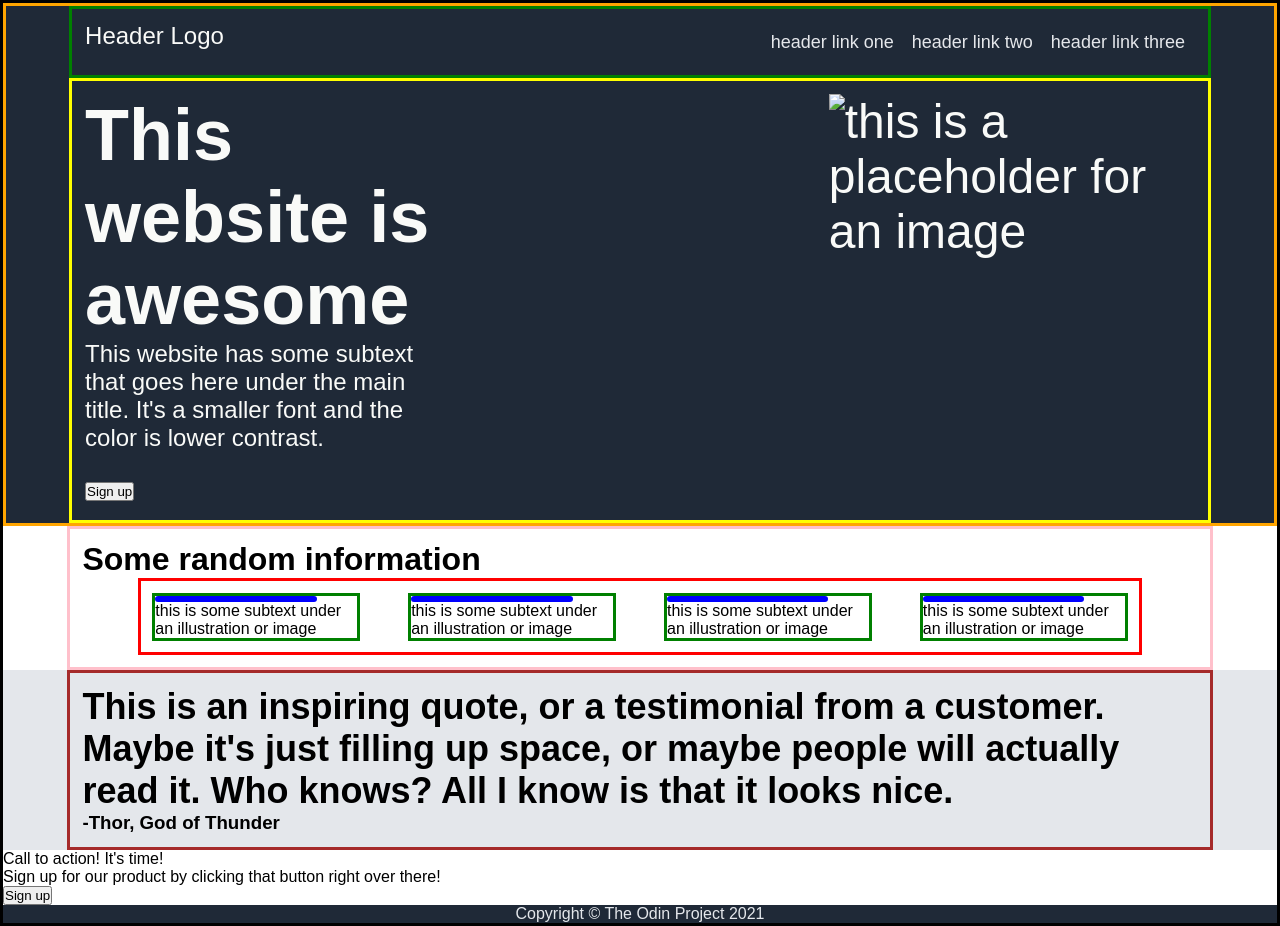
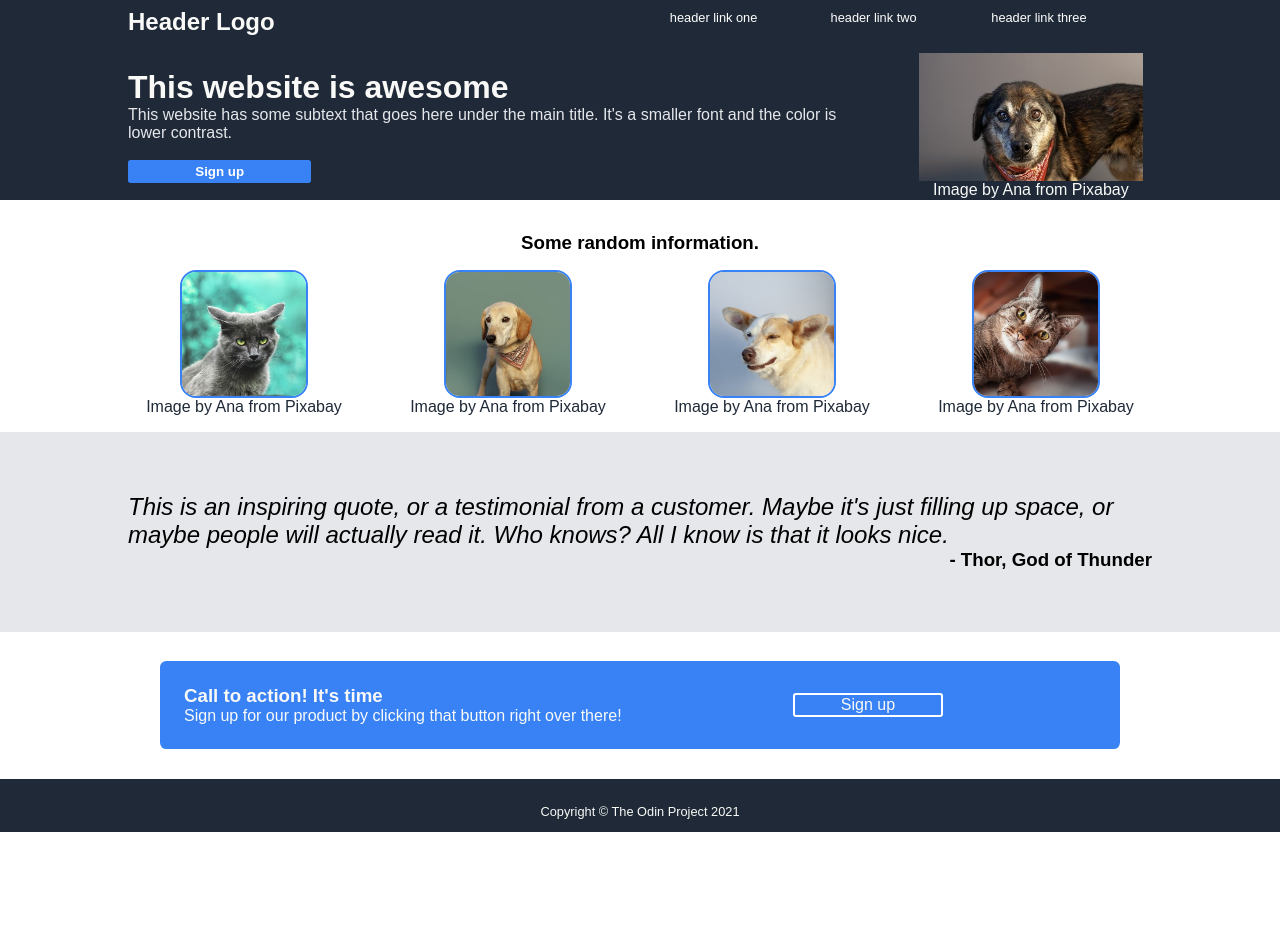
Before and after one commit to keethums7/Landing-Page, a plain HTML site: page index.html in a window 1280 px wide. After the commit the page ends 832 px from the top, so only its background shows below. Drawn offline with Linux system fonts and the light colour scheme.

Commit message:
Finished (for now)

```diff
--- a/index.html
+++ b/index.html
@@ -1,4 +1,3 @@
-<!DOCTYPE html>
 <html lang="en">
 
 <head>
@@ -9,64 +8,90 @@
 </head>
 
 <body>
-		<div class="body-container">
-			<div class="header">
-				<div class="header-container">
-					<div class="header-logo">Header Logo</div>
-					<ul>
-						<li><a href="#">header link one</a>
-						<li><a href="#">header link two</a>
-						<li><a href="#">header link three</a>
+    <div class="header" id="section">
+        <div class="header-text" id="container">
+            <h2>Header Logo</h2>
+            <ul class="header-links" id="container">
+                <li><a href="#">header link one</a></li>
+                <li><a href="#">header link two</a></li>
+                <li><a href="#">header link three</a></li>
             </ul>
         </div>
-				<div class="intro-container">
-					<div class="intro-signup-container">
-						<h2>This website is awesome</h2>
-						<p>This website has some subtext that goes here under the main title. It's a smaller
-							font and the color is lower contrast.</p>
-						<button>Sign up</button>
+        <div class="hero" id="container">
+            <div class="hero-text">
+                <h1>This website is awesome</h1>
+                <p>This website has some subtext that goes here under the main title. It's a smaller font and the color
+                    is lower contrast.</p>
+                <br>
+                <button id="awesome-signup">Sign up</button>
             </div>
-					<img src="blank" alt="this  is a placeholder for an image">
-				</div>
-			</div>
-			<div class="middle-container">
-				<h1>Some random information</h1>
-				<div class="blue-tile-array">
-					<div class="blue-tile-container">
-						<div class="blue-tile"></div>
-						<p>this is some subtext under an illustration or image</p>
-					</div>
-					<div class="blue-tile-container">
-						<div class="blue-tile"></div>
-						<p>this is some subtext under an illustration or image</p>
-					</div>
-					<div class="blue-tile-container">
-						<div class="blue-tile"></div>
-						<p>this is some subtext under an illustration or image</p>
-					</div>
-					<div class="blue-tile-container">
-						<div class="blue-tile"></div>
-						<p>this is some subtext under an illustration or image</p>
+            <div class="hero-img-container">
+                <img src="./pics/dog-8870625_640.jpg" alt="Image by Ana from Pixabay"></img>
+                <div class="hero-img-text">Image by <a
+                        href="https://pixabay.com/users/paula_olly-12804112/?utm_source=link-attribution&utm_medium=referral&utm_campaign=image&utm_content=7210553">Ana
+                    </a>from <a
+                        href="https://pixabay.com//?utm_source=link-attribution&utm_medium=referral&utm_campaign=image&utm_content=7210553">Pixabay</a>
                 </div>
             </div>
         </div>
-			<div class="lower-container">
-				<div class="quote-container">
-					<h2>This is an inspiring quote, or a testimonial from a customer. Maybe it's just filling up
-						space, or maybe people will actually read it. Who knows? All I know is that it looks
-						nice.</h2>
-					<h3>-Thor, God of Thunder</h3>
+    </div>
+    <div class="info" id="section">
+        <h3>Some random information.</h3>
+        <div class="tile-list" id="container">
+            <div class="tile" id="container">
+                <img class="square" alt='Image by Ana from Pixabay' src="./pics/cat-gray-outdoors.jpg"></img>
+                <div class="square-text">Image by <a
+                        href="https://pixabay.com/users/paula_olly-12804112/?utm_source=link-attribution&utm_medium=referral&utm_campaign=image&utm_content=7210553">Ana
+                    </a>from <a
+                        href="https://pixabay.com//?utm_source=link-attribution&utm_medium=referral&utm_campaign=image&utm_content=7210553">Pixabay</a>
                 </div>
             </div>
-			<div class="sign-up-container">
-				<p>Call to action! It's time!</p>
+            <div class="tile" id="container">
+                <img class="square" alt="Image by Ana from Pixabay"
+                    src="./pics/dog-animal-pet-canine-portrait-8870621.jpg"></img>
+                <div class="square-text">Image by <a
+                        href="https://pixabay.com/users/paula_olly-12804112/?utm_source=link-attribution&utm_medium=referral&utm_campaign=image&utm_content=8870621">Ana</a>
+                    from <a
+                        href="https://pixabay.com//?utm_source=link-attribution&utm_medium=referral&utm_campaign=image&utm_content=8870621">Pixabay</a>
+                </div>
+            </div>
+            <div class="tile" id="container">
+                <img class="square" alt="Image by Ana from Pixabay" src="/pics/dog-8870594_640.jpg"></img>
+                <div class="square-text">Image by <a
+                        href="https://pixabay.com/users/paula_olly-12804112/?utm_source=link-attribution&utm_medium=referral&utm_campaign=image&utm_content=8870594">Ana</a>
+                    from <a
+                        href="https://pixabay.com//?utm_source=link-attribution&utm_medium=referral&utm_campaign=image&utm_content=8870594">Pixabay</a>
+                </div>
+            </div>
+            <div class="tile" id="container">
+                <img class="square" alt="Image by Ana from Pixabay" src="/pics/cat-7173613_640.jpg"></img>
+                <div class="square-text">Image by <a
+                        href="https://pixabay.com/users/paula_olly-12804112/?utm_source=link-attribution&utm_medium=referral&utm_campaign=image&utm_content=7210553">Ana
+                    </a>from <a
+                        href="https://pixabay.com//?utm_source=link-attribution&utm_medium=referral&utm_campaign=image&utm_content=7210553">Pixabay</a>
+                </div>
+            </div>
+        </div>
+    </div>
+    <div class="quote" id="section">
+        <h2>This is an inspiring quote, or a testimonial from a customer. Maybe it's just filling up space, or maybe
+            people will actually read it. Who knows? All I know is that it looks nice.</h2>
+        <h3>- Thor, God of Thunder</h3>
+    </div>
+    <div class="bottom">
+        <div class="bottom-top" id="container">
+            <div class="action-text" id="container">
+                <h3>Call to action! It's time</h3>
                 <p>Sign up for our product by clicking that button right over there!</p>
+            </div>
+            <div class="action-button" id="container">
                 <button>Sign up</button>
             </div>
-
-			<div class=" footer">
-				Copyright © The Odin Project 2021
+        </div>
+        <div class="copyright" id="container">
+            <p>Copyright © The Odin Project 2021</p>
         </div>
     </div>
 </body>
+
 </html>
--- a/style.css
+++ b/style.css
@@ -1,154 +1,206 @@
 * {
-	box-sizing: border-box;
-	margin: 0px;
-	padding: 0px;
+    box-sizing: border-box;
+    font-family: Arial, Helvetica, sans-serif;
+    margin: 0px auto;
+    width: 100%;
 }
 
-html, body {
-	display: flex;
-	flex: auto;
-	flex-flow: column;
-	height: 100%;
-	width: 100%;
+/*
+#container {
+    border: 2px solid purple;
 }
+*/
 
-
-.body-container {
-	border: 3px solid black;
-	display: flex;
-	flex: auto;
-	flex-flow: column;
-	font-family: arial;
-}
-
-ul {
-	list-style-type: none;
-	display: flex;
-	flex: 1;
-	font-size: 18px;
-	gap: 1em;
-	justify-content: flex-end;
-	margin: 10px;
-}
-
-ul a {
-	color: #E5E7EB;
-	text-decoration: none;
+#section {
+    /*
+    border: 2px solid red;
+    */
+    display: flex;
+    height: 25%;
+    padding: 0 10% 0 10%;
 }
 
 .header {
-	background-color: #1F2937;
-	border: 3px solid orange;
-	color: #F9FAF8;
-	display: flex;
-	flex: 1;
-	flex-direction: column;
-	font-size: 24px;
+    background-color: #1F2937;
+    display: flex;
+    flex-flow: column;
+    gap: 1em;
 }
 
-.header-container {
-	border: 3px solid green;
-	display: flex;
-	flex: 1;
-	justify-content: flex-end;
-	margin-left: 5%;
-	margin-right: 5%;
-	padding: 1%;
+.header-text {
+    color: #F9FAF8;
+    display: flex;
+    padding-top: .5em;
 }
 
-.header-logo {
-	/* border: 3px solid white;
-	border-radius: .4em; */
+.header-links {
+    display: flex;
+    list-style-type: none;
 }
 
-.intro-container {
-	border: 3px solid yellow;
-	display: flex;
-	flex: 1;
-	font-size: 48px;
-	font-weight: extra-bold;
-	justify-content: space-between;
-	margin-left: 5%;
-	margin-right: 5%;
-	padding: 1%;
+.header-links a {
+    color: white;
+    font-size: .8em;
+    text-decoration: none;
 }
 
-.intro-signup-container {
-	width: 33%;
+.hero {
+    align-items: center;
+    display: flex;
+    flex: 1 2 auto;
+    gap: 3em;
 }
 
-.intro-container p {
-	font-size: 24px;
+.hero-text {
+    color: #F9FAF8;
+    font-weight: extra-bold;
 }
 
-.intro-container img {
-	width: 33%;
+.hero-text p {
+    color: #E5E7EB;
 }
 
-.middle-container {
-	border: 3px solid pink;
-	display: flex;
-	flex: 1;
-	flex-flow: column;
-	height: 24%;
-	margin-left: 5%;
-	margin-right: 5%;
-	padding: 1%;
+.hero-img-container {
+    display: flex;
+    flex: 1 1 auto;
+    flex-flow: column;
+    color: #f9faf8;
+    text-align: center;
+    justify-content: center;
+    width: 33%;
 }
 
-.blue-tile-array {
-	border: 3px solid red;
-	display: flex;
-	flex: 1;
-	gap: 3em;
-	justify-content: space-evenly;
-	margin-left: 5%;
-	margin-right: 5%;
-	padding: 1%;
-	height: 20%;
+.hero img {
+    flex: 1 1 auto;
+    object-fit: cover;
+    width: 14em;
+    height: 8em;
 }
 
-.blue-tile-container {
-	border: 3px solid green;
-	display: flex;
-	flex: 1;
-	flex-flow: column;
-	align-items: space-evenly;
-	text-wrap: wrap;
+.hero-img-text a {
+    text-decoration: none;
+    color: #f9faf8
 }
 
-.blue-tile {
-	border-radius: 8px;
-	border: 3px solid blue;
-	width: 80%;
-	height: auto;
+.hero button {
+    background-color: #3882f6;
+    border: none;
+    border-radius: .2em;
+    color: white;
+    font-weight: bold;
+    padding: .3em;
+    width: 25%;
 }
 
-.blue-tile-container p {
-	font-size: 1em;
-	flex-wrap: wrap;
+.info {
+    display: flex;
+    flex: 1 0 auto;
+    flex-flow: column;
+    margin-top: 2em;
+    text-align: center;
+    justify-content: space-evenly;
 }
 
-.lower-container {
-	background-color: #E4E7EB
+.quote {
+    align-items: center;
+    background-color: #e5e7eb;
+    display: flex;
+    flex: 1 0 auto;
+    flex-flow: column;
+    justify-content: center;
 }
 
-.quote-container {
-	border: 3px solid brown;
-	align-items: center;
-	margin-left: 5%;
-	margin-right: 5%;
-	padding: 1%;
+.quote h2 {
+    font-style: italic;
+    font-weight: normal;
 }
 
-.quote-container h2 {
-	font-size: 36px;
+.quote h3 {
+    text-align: right;
 }
 
-.footer {
-	background-color: #1F2937;
-	color: #E4E7EB;
-	display: flex;
-	flex: 1;
-	justify-content: center;
+.tile-list {
+    align-items: center;
+    display: flex;
+    flex: 1 1 auto;
+    gap: 2em;
 }
+
+.tile {
+    display: flex;
+    flex-flow: column;
+    color: #1f2937;
+}
+
+.tile a {
+    color: #1f2937;
+    text-decoration: none;
+}
+
+.square {
+    border: 2px solid #3882f6;
+    border-radius: 1em;
+    flex: 1 1 auto;
+    max-height: 40%;
+    object-fit: cover;
+    height: 8em;
+    width: 8em;
+}
+
+.square:after {
+    content: '';
+    display: block;
+    padding-bottom: 100%;
+}
+
+.bottom {
+    display: flex;
+    flex: 1;
+    flex-flow: column;
+    justify-content: space-between;
+    padding: 0px;
+    width: 100%;
+    height: 25%;
+}
+
+.bottom .bottom-top {
+    align-items: center;
+    background-color: #3882f6;
+    border-radius: .4em;
+    color: #f9faf8;
+    display: flex;
+    flex-flow: row;
+    justify-content: center;
+    margin: auto;
+    padding: 1.5em;
+    width: 75%;
+}
+
+.bottom .action-text {
+    flex: 1 1 auto;
+}
+
+.bottom .action-button {
+    align-items: center;
+    display: flex;
+    flex: 1 1 auto;
+    justify-content: center;
+}
+
+.action-button button {
+    background-color: #3882f6;
+    border: 2px white solid;
+    border-radius: 3px;
+    color: #f9faf8;
+    font-size: 1em;
+    width: 33%;
+}
+
+.bottom .copyright {
+    text-align: center;
+    background-color: #1f2937;
+    color: #f9faf8;
+    font-size: .8em;
+    padding-top: 2em;
+    padding-bottom: 1em;
+}
```
Also changed, not shown: pics/01.png (deleted), pics/02.png (deleted), pics/cat-7173613_640.jpg (added), pics/cat-gray-outdoors.jpg (added), pics/dog-8870594_640.jpg (added), pics/dog-8870625_640.jpg (added), pics/dog-animal-pet-canine-portrait-8870621.jpg (added). Lines whose indentation alone changed are shown as unchanged.
